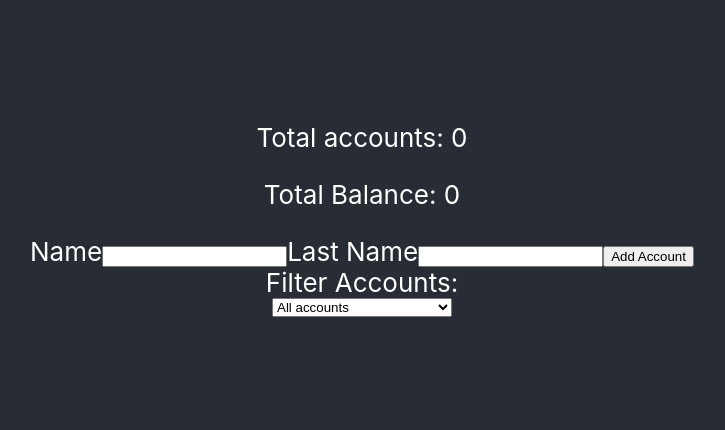
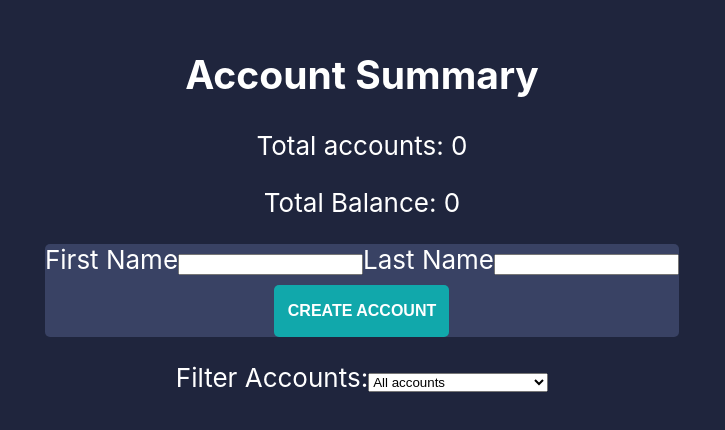
Before and after one commit to JurgitaE/bank-v1, a React (Create React App) app: page / in a window 1280 px wide. Shown: the part 194-624 px from the top of the page, without its empty margins (278-1003 px from the left). Built offline with nearby package versions, Linux system fonts and the light colour scheme.

Commit message:
refactor for styling

```diff
--- a/src/App.css
+++ b/src/App.css
@@ -1,4 +1,4 @@
-.App {
+/* .App {
     text-align: center;
 }
 
@@ -36,3 +36,59 @@
         transform: rotate(360deg);
     }
 }
+ */
+.App {
+    text-align: center;
+}
+
+.App-header {
+    background-color: #1f253d;
+    min-height: 100vh;
+    display: flex;
+    flex-direction: column;
+    align-items: center;
+    justify-content: center;
+    font-size: calc(10px + 2vmin);
+    color: white;
+}
+
+h1,
+h2,
+p,
+a,
+span {
+    color: #fff;
+}
+form {
+    background: #394264;
+    border-radius: 5px;
+    margin-bottom: 25px;
+}
+
+form div {
+    display: inline-block;
+}
+button {
+    display: block;
+    width: 175px;
+    line-height: 50px;
+    font-size: 16px;
+    font-weight: 700;
+    text-align: center;
+    margin: 0 auto;
+    border: none;
+    border-radius: 5px;
+    transition: background 0.3s;
+    text-decoration: none;
+}
+
+button:hover {
+    cursor: pointer;
+}
+
+button.add {
+    background: #11a8ab;
+    margin-top: 10px;
+    color: #fff;
+    text-transform: uppercase;
+}
--- a/src/App.jsx
+++ b/src/App.jsx
@@ -9,7 +9,6 @@ function App() {
 
     const accountListGenerator = (name, lastName) => {
         setAccount(acc => [...acc, { name, lastName, id: Math.random(), sum: 0, value: '' }]);
-        console.log(account);
     };
 
     useEffect(() => localStorage.setItem('accounts', JSON.stringify(account)), [account]);
--- a/src/Components/AccountList.jsx
+++ b/src/Components/AccountList.jsx
@@ -6,23 +6,6 @@ const AccountList = ({ accounts, setAccount }) => {
     const deleteHandler = id => {
         setAccount(prev => prev.filter(acc => acc.id !== id));
     };
-
-    /*
-     const [money, setMoney] = useState({ money: 0, id: null });
-
-    const sumHandler = e => {
-        setMoney({ money: e.target.value, id: e.target.id });
-    };
-
-    const depositHandler = id => {
-        let updatedMoney = accounts;
-        if (+money.id === id) {
-            updatedMoney = accounts.map(acc => (acc.id === id ? { ...acc, sum: acc.sum + +money.money } : acc));
-            setAccount(updatedMoney);
-        }
-    }; */
-
-    // const [balance, setBalance] = useState({ money: 0, id: null });
 
     const sumHandler = e => {
         let updatedBalance = accounts.map(acc => (acc.id === +e.target.id ? { ...acc, value: e.target.value } : acc));
@@ -60,6 +43,7 @@ const AccountList = ({ accounts, setAccount }) => {
     };
     return (
         <>
+            <section>
                 <label htmlFor="filter">Filter Accounts:</label>
                 <select
                     name="filter"
@@ -69,7 +53,8 @@ const AccountList = ({ accounts, setAccount }) => {
                     <option value="positive">Positive Balance Accounts</option>
                     <option value="empty">0 balance accounts</option>
                 </select>
-
+            </section>
+            <section>
                 {[...accounts]
                     .sort((a, b) => a.lastName.localeCompare(b.lastName))
                     .filter(acc => (filter === 'empty' ? acc.sum === 0 : filter === 'positive' ? acc.sum > 0 : true))
@@ -89,6 +74,7 @@ const AccountList = ({ accounts, setAccount }) => {
                             <button onClick={() => withdrawtHandler(acc.id)}>Withdraw</button>
                         </div>
                     ))}
+            </section>
         </>
     );
 };
--- a/src/Components/AccountSymmary.jsx
+++ b/src/Components/AccountSymmary.jsx
@@ -1,8 +1,11 @@
 const AccountSummary = ({ accountData }) => {
     return (
-        <div>
-            <p>Total accounts: {accountData.length}</p>
-            <p>Total Balance: {accountData.reduce((t, c) => t + c.sum, 0)}</p>
+        <div className="summary">
+            <h2>Account Summary</h2>
+            <div>
+                <p>Total accounts: {accountData.length}</p>
+                <p>Total Balance: {accountData.reduce((t, c) => t + c.sum, 0)}</p>
+            </div>
         </div>
     );
 };
--- a/src/Components/AddNewAccount.jsx
+++ b/src/Components/AddNewAccount.jsx
@@ -19,19 +19,27 @@ const AddNewAcccount = ({ accountListGenerator }) => {
 
     return (
         <form onSubmit={submitHandler}>
-            <label htmlFor="name">Name</label>
+            <div>
+                <label htmlFor="name">First Name</label>
                 <input
                     type="text"
                     id="name"
                     onChange={addNameHandler}
                 />
+            </div>
+            <div>
                 <label htmlFor="lastname">Last Name</label>
                 <input
                     type="text"
                     id="lastname"
                     onChange={addLastNameHandler}
                 />
-            <button type="submit">Add Account</button>
+            </div>
+            <button
+                className="add"
+                type="submit">
+                Create account
+            </button>
         </form>
     );
 };
```
Lines whose indentation alone changed are shown as unchanged.
